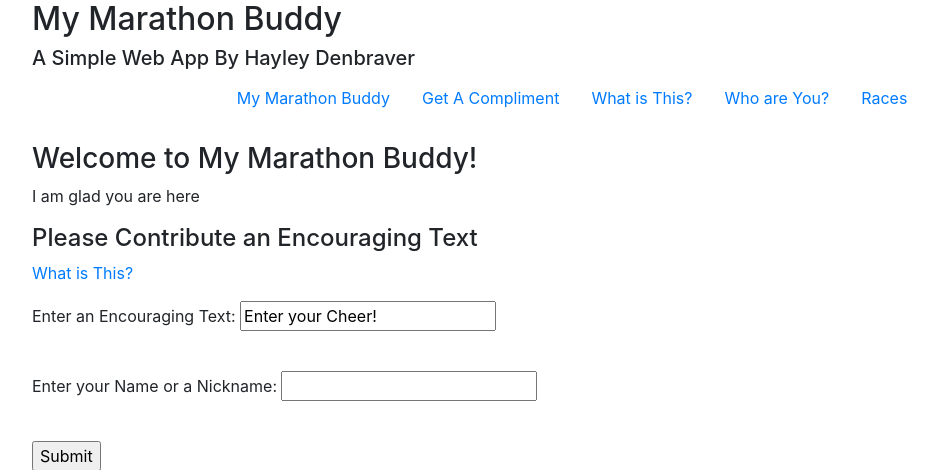
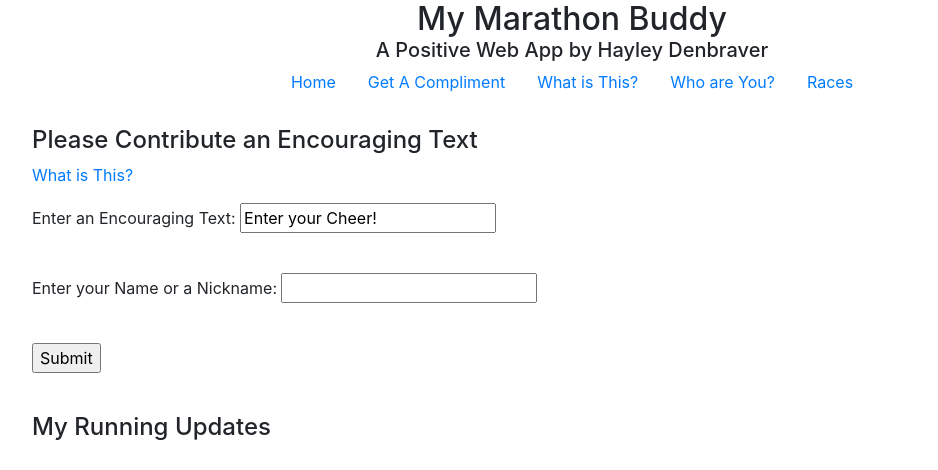
Before and after one commit to hayleycd/marathonbuddy, a Django app: template marathonbuddy/coaching/templates/coaching/home.html in a window 1280 px wide. Shown: the top 470 px of the page, without its empty margins (68-1006 px from the left). Run offline with Django 3.2, Linux system fonts and the light colour scheme; the template is opened without the code that fills it, so the values that code supplies are empty; parts of the project's set-up code (start-up, migrations or seed data) failed here and were passed over; some libraries are stand-ins or nearby versions.

Commit message:
clean up

```diff
--- a/marathonbuddy/coaching/templates/coaching/frame.html
+++ b/marathonbuddy/coaching/templates/coaching/frame.html
@@ -6,11 +6,11 @@
   	{% load static %}
     <div class="container">
       <div class="col">
-        <h2>My Marathon Buddy</h2>
-        <h5>A Simple Web App By Hayley Denbraver</h5>
+        <h2 class="nav justify-content-center">My Marathon Buddy</h2>
+        <h5 class="nav justify-content-center">A Positive Web App by Hayley Denbraver</h5>
         <ul class="nav justify-content-center">
             <li class="nav-item">
-              <a class="nav-link" href="/">My Marathon Buddy</a>
+              <a class="nav-link" href="/">Home</a>
             </li>
         		<li class="nav-item">
           		<a class="nav-link" href="/try_a_text">Get A Compliment</a>
@@ -30,7 +30,7 @@
         {% endblock %}
       </div>
       <p>Feel Free to Contact me: <a href="https://www.twitter.com/hayleydenb">@hayleydenb</a></p>
-      <p><img src="../static/powered_by_twilio.png"></p>
+      <p><img src="/static/powered_by_twilio.png"></p>
     </div>
   </body>
 </body>
--- a/marathonbuddy/coaching/templates/coaching/home.html
+++ b/marathonbuddy/coaching/templates/coaching/home.html
@@ -1,7 +1,5 @@
 {% extends 'coaching/frame.html' %}
 	{% block content %}
-	<h3>Welcome to My Marathon Buddy!</h3>
-	<p>I am glad you are here</p>
 	<h4>Please Contribute an Encouraging Text</h4>
 	<p><a href="/what_is_this">What is This?</a></p>
 	<form action="/add_cheer">
```
